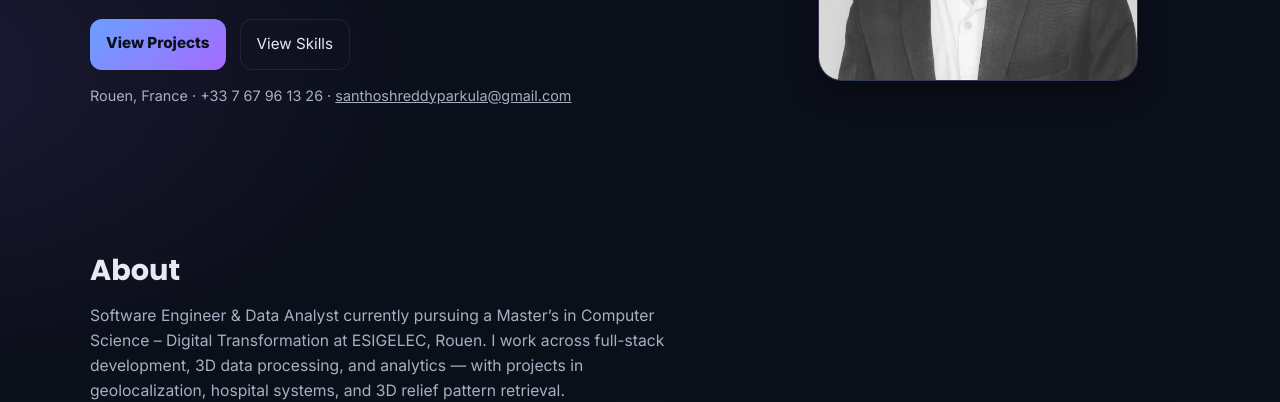
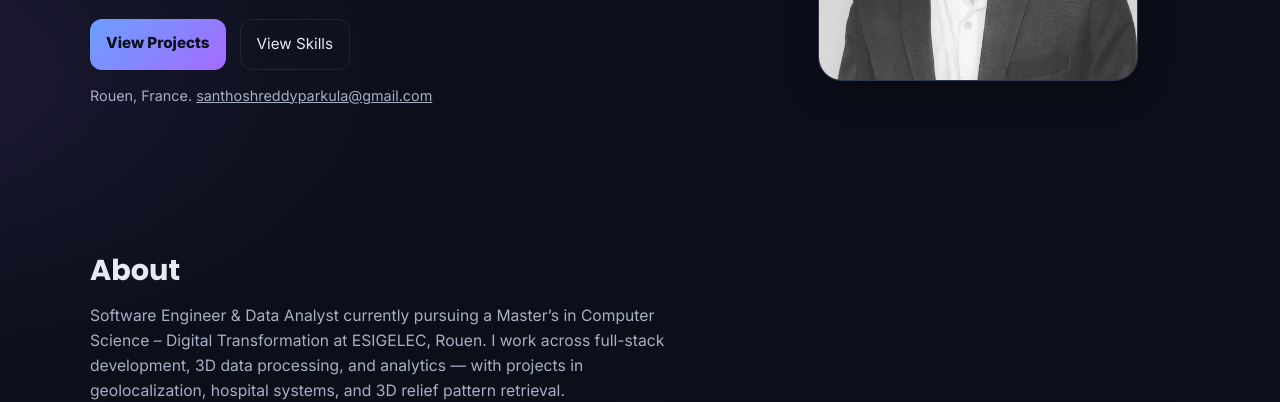
Before and after one commit to parkulasanthoshreddy/portfolio, a plain HTML site: page index.html in a window 1280 px wide. Shown: the part 398-800 px from the top of the page. Drawn offline with Linux system fonts and the light colour scheme.

```diff
--- a/index.html
+++ b/index.html
@@ -71,7 +71,7 @@
         </div>
 
         <p class="hero__meta">
-          Rouen, France · +33 7 67 96 13 26 ·
+          Rouen, France.
           <a href="mailto:santhoshreddyparkula@gmail.com">santhoshreddyparkula@gmail.com</a>
         </p>
       </div>
```
